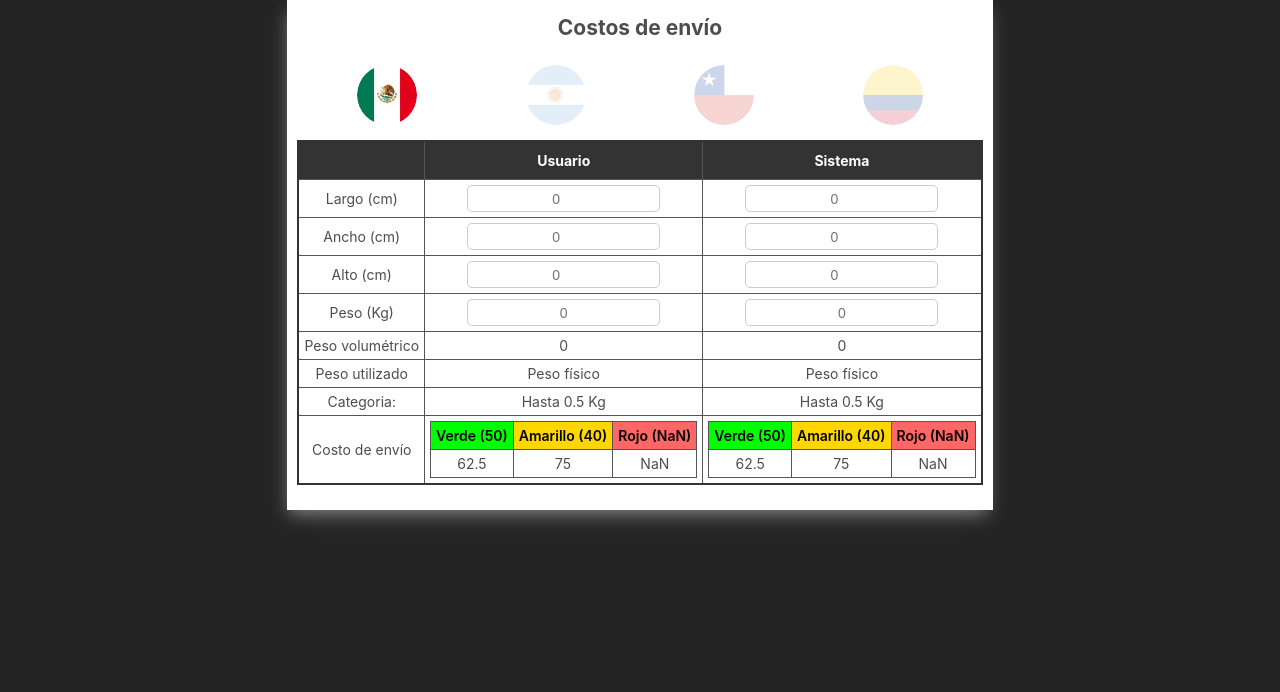
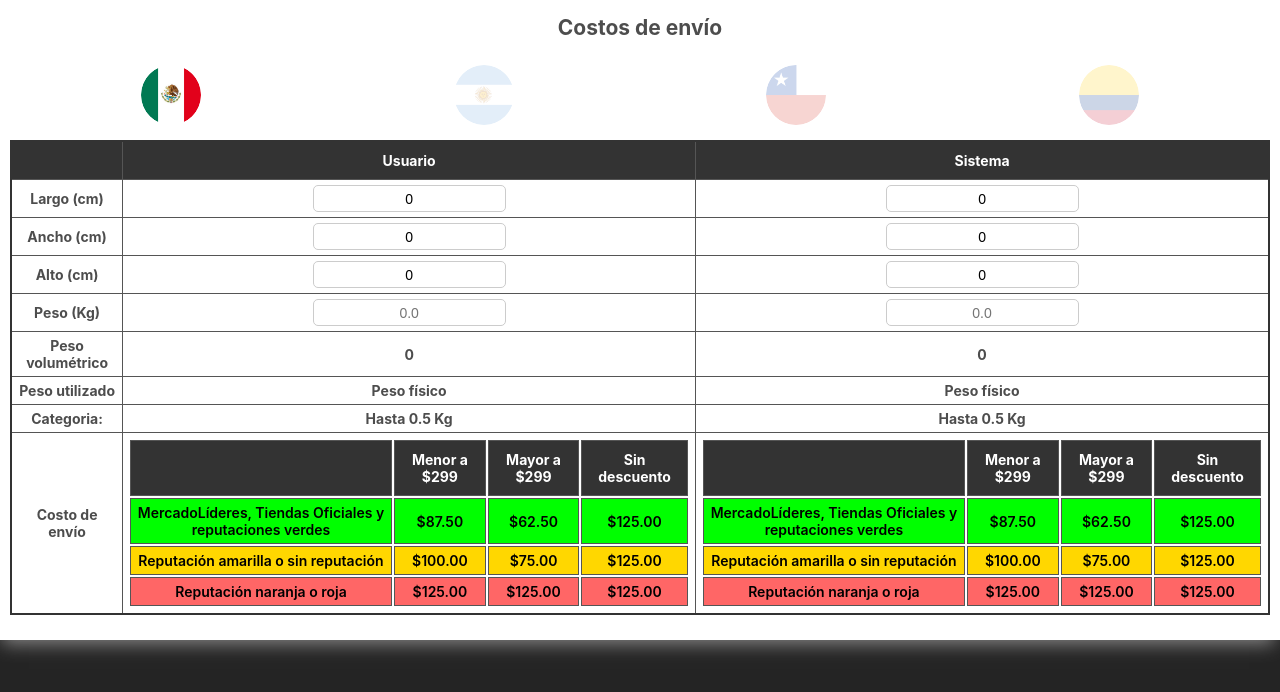
Before and after one commit to DellacquaD/shippingCostCalc, a React (Vite) app: page / in a window 1280 px wide. Shown: the top 692 px of the page. Built offline with nearby package versions, Linux system fonts and the light colour scheme; the HTML template or start-up script is replaced by a standard one.

Commit message:
working fine, change the format of shippingCost.json to get more information, change styles, and way to inputs works

```diff
--- a/package.json
+++ b/package.json
@@ -24,7 +24,9 @@
     "dayjs": "^1.11.9",
     "fortawesome": "^0.0.1-security",
     "react": "^18.2.0",
-    "react-dom": "^18.2.0"
+    "react-dom": "^18.2.0",
+    "simplebar": "^6.2.5",
+    "simplebar-react": "^3.2.4"
   },
   "devDependencies": {
     "@babel/cli": "^7.22.15",
--- a/src/Home.jsx
+++ b/src/Home.jsx
@@ -1,20 +1,18 @@
 import React, { useState, useEffect } from "react";
 import jsonShippingCost from "./shippingCost.json";
 
-
-
 function Home({ styles }) {
-  const [userLength, setUserLength] = useState("")
-  const [userWidth, setUserWidth] = useState("")
-  const [userHeight, setUserHeight] = useState("")
+  const [userLength, setUserLength] = useState(0)
+  const [userWidth, setUserWidth] = useState(0)
+  const [userHeight, setUserHeight] = useState(0)
   const [userWeight, setUserWeight] = useState("")
-  const [systemLength, setSystemLength] = useState("")
-  const [systemWidth, setSystemWidth] = useState("")
-  const [systemHeight, setSystemHeight] = useState("")
+  const [systemLength, setSystemLength] = useState(0)
+  const [systemWidth, setSystemWidth] = useState(0)
+  const [systemHeight, setSystemHeight] = useState(0)
   const [systemWeight, setSystemWeight] = useState("")
   const [weightDenominator, setWeightDenominator] = useState(4000)
   const [site, setSite] = useState("MLM")
-  const [tarifa, setTarifa] = useState({});
+  const [tarifa, setTarifa] = useState({})
 
   useEffect(() => {
     const findTarifa = (peso, site) => {
@@ -69,6 +67,7 @@ function Home({ styles }) {
     const systemTarifa = findTarifa(usedWeightSystem, site);
 
     // Actualizar las tarifas en el estado
+
     setTarifa({
       user: userTarifa,
       system: systemTarifa,
@@ -83,6 +82,7 @@ function Home({ styles }) {
     systemHeight,
     systemWeight,
     weightDenominator,
+    site,
   ]);
 
   const processUserWeight = (value) => {
@@ -105,28 +105,33 @@ function Home({ styles }) {
   //   const userCostoEnvio = tarifa.user ? tarifa.user.clave : "-";
   //   const systemCostoEnvio = tarifa.system ? tarifa.system.clave : "-";
 
-  const getColorDiscount = (site, color, valorCompra) => {
+  const getColorDiscount = (site, tipoDescuento) => {
     const descuentos = jsonShippingCost[site]?.Descuentos;
 
-    if (descuentos) {
-      const colorDescuentos = descuentos[color];
-      if (colorDescuentos) {
-        if (valorCompra < 299) {
-          return parseFloat(colorDescuentos["Menor a $299"]);
-        } else {
-          return parseFloat(colorDescuentos["Mayor a $299"]);
-        }
-      }
+    if (descuentos && descuentos[tipoDescuento]) {
+      return descuentos[tipoDescuento];
     }
 
     return 0;
   };
-  const calculateShippingCostWithDiscount = (costoEnvio, site, colorRepu) => {
-    const descuento = getColorDiscount(site, colorRepu);
-    const descuentoFactor = 1 - descuento / 100;
 
-    return costoEnvio * descuentoFactor;
+  const getUniqueKeys = (site) => {
+    const descuentos = jsonShippingCost[site]?.Descuentos;
+    if (!descuentos) return [];
+
+    const keys = Object.keys(descuentos);
+    const uniqueKeys = new Set();
+
+    keys.forEach((tipoDescuento) => {
+      Object.keys(descuentos[tipoDescuento]).forEach((clave) => {
+        uniqueKeys.add(clave);
+      });
+    });
+
+    return Array.from(uniqueKeys);
   };
+
+  const uniqueKeys = getUniqueKeys(site);
 
 
   return (
@@ -152,20 +157,29 @@ function Home({ styles }) {
             <td>
             <input
               type="number"
-                placeholder="0"
               value={userLength}
-                onChange={(e) => setUserLength(Math.ceil(e.target.value))}
-                onClick={() => setUserLength("")}
-                step="1"
+              onChange={(e) => setUserLength(e.target.value)}
+              onMouseDown={() => setUserLength("")}
+              onBlur={(e) => {
+                const value = parseFloat(e.target.value);
+                if (!isNaN(value)) {
+                  setUserLength(Math.ceil(value));
+                }
+              }}
             />
             </td>
             <td>
               <input
                 type="number"
-                placeholder="0"
                 value={systemLength}
-                onChange={(e) => setSystemLength(Math.ceil(e.target.value))}
+                onChange={(e) => setSystemLength(e.target.value)}
                 onClick={() => setSystemLength("")}
+                onBlur={(e) => {
+                  const value = parseFloat(e.target.value);
+                  if (!isNaN(value)) {
+                    setSystemLength(Math.ceil(value));
+                  }
+                }}
                 step="1"
               />
             </td>
@@ -175,20 +189,30 @@ function Home({ styles }) {
             <td>
               <input
                 type="number"
-                placeholder="0"
                 value={userWidth}
-                onChange={(e) => setUserWidth(Math.ceil(e.target.value))}
+                onChange={(e) => setUserWidth(e.target.value)}
                 onClick={() => setUserWidth("")}
+                onBlur={(e) => {
+                  const value = parseFloat(e.target.value);
+                  if (!isNaN(value)) {
+                    setUserWidth(Math.ceil(value));
+                  }
+                }}
                 step="1"
               />
             </td>
             <td>
               <input
                 type="number"
-                placeholder="0"
                 value={systemWidth}
-                onChange={(e) => setSystemWidth(Math.ceil(e.target.value))}
+                onChange={(e) => setSystemWidth(e.target.value)}
                 onClick={() => setSystemWidth("")}
+                onBlur={(e) => {
+                  const value = parseFloat(e.target.value);
+                  if (!isNaN(value)) {
+                    setSystemWidth(Math.ceil(value));
+                  }
+                }}
                 step="1"
               />
             </td>
@@ -198,20 +222,30 @@ function Home({ styles }) {
             <td>
               <input
                 type="number"
-                placeholder="0"
                 value={userHeight}
-                onChange={(e) => setUserHeight(Math.ceil(e.target.value))}
+                onChange={(e) => setUserHeight(e.target.value)}
                 onClick={() => setUserHeight("")}
+                onBlur={(e) => {
+                  const value = parseFloat(e.target.value);
+                  if (!isNaN(value)) {
+                    setUserHeight(Math.ceil(value));
+                  }
+                }}
                 step="1"
               />
             </td>
             <td>
               <input
                 type="number"
-                placeholder="0"
                 value={systemHeight}
-                onChange={(e) => setSystemHeight(Math.ceil(e.target.value))}
+                onChange={(e) => setSystemHeight(e.target.value)}
                 onClick={() => setSystemHeight("")}
+                onBlur={(e) => {
+                  const value = parseFloat(e.target.value);
+                  if (!isNaN(value)) {
+                    setSystemHeight(Math.ceil(value));
+                  }
+                }}
                 step="1"
               />
             </td>
@@ -220,8 +254,8 @@ function Home({ styles }) {
             <td>Peso (Kg)</td>
             <td>
               <input
-                type="text"
-                placeholder="0"
+                type="number"
+                placeholder="0.0"
                 value={userWeight}
                 onChange={(e) => {setUserWeight(e.target.value) ; processUserWeight(e.target.value) }}
                 onClick={() => setUserWeight("")}
@@ -230,8 +264,8 @@ function Home({ styles }) {
             </td>
             <td>
               <input
-                type="text"
-                placeholder="0"
+                type="number"
+                placeholder="0.0"
                 value={systemWeight}
                 onChange={(e) => {setSystemWeight(e.target.value) ; processSystemWeight(e.target.value) }}
                 onClick={() => setSystemWeight("")}
@@ -257,30 +291,53 @@ function Home({ styles }) {
           <tr>
           <td>Costo de envío</td>
             <td>
+              <table>
+                <thead>
                   <tr>
-                <td className={styles.greenRepu}> Verde ({getColorDiscount(site, "verde")})</td>
-                <td className={styles.yellowRepu}> Amarillo ({getColorDiscount(site, "amarillo")})</td>
-                <td className={styles.redsRepu}> Rojo ({getColorDiscount(site, "rojo")})</td>
+                    <th></th>
+                    {uniqueKeys.map((clave) => (
+                      <th key={clave}>{clave}</th>
+                    ))}
                   </tr>
-              <tr>
-                <td>{calculateShippingCostWithDiscount(tarifa.user?.valor, site, "verde")}</td>
-                <td>{calculateShippingCostWithDiscount(tarifa.user?.valor, site, "amarillo")}</td>
-                <td>{calculateShippingCostWithDiscount(tarifa.user?.valor, site, "rojo")}</td>
+                </thead>
+                <tbody>
+                {Object.keys(jsonShippingCost[site]?.Descuentos || {}).map((tipoDescuento, index) => (
+                  <tr key={tipoDescuento}>
+                    <td className={styles[`class${index}`]}> {tipoDescuento}</td>
+                    {uniqueKeys.map((clave) => (
+                      <td className={styles[`class${index}`]} key={clave}>
+                        {tarifa.user ? "$" + (tarifa.user.valor * (1 - (jsonShippingCost[site]?.Descuentos[tipoDescuento][clave] ? jsonShippingCost[site]?.Descuentos[tipoDescuento][clave] / 100 : 0))).toFixed(2) : '0.00'}
+                      </td>
+                    ))}
                   </tr>
+                ))}
+                </tbody>
+              </table>
             </td>
             <td>
+            <table>
+                <thead>
                   <tr>
-                <td className={styles.greenRepu}> Verde ({getColorDiscount(site, "verde")}) </td>
-                <td className={styles.yellowRepu}> Amarillo ({getColorDiscount(site, "amarillo")})</td>
-                <td className={styles.redsRepu}> Rojo ({getColorDiscount(site, "rojo")})</td>
+                    <th></th>
+                    {uniqueKeys.map((clave) => (
+                      <th key={clave}>{clave}</th>
+                    ))}
                   </tr>
-              <tr>
-                <td >{calculateShippingCostWithDiscount(tarifa.system?.valor, site, "verde")}</td>
-                <td >{calculateShippingCostWithDiscount(tarifa.system?.valor, site, "amarillo")}</td>
-                <td >{calculateShippingCostWithDiscount(tarifa.system?.valor, site, "rojo")}</td>
+                </thead>
+                <tbody>
+                  {Object.keys(jsonShippingCost[site]?.Descuentos || {}).map((tipoDescuento, index) => (
+                    <tr className={styles[tipoDescuento]} key={tipoDescuento}>
+                      <td className={styles[`class${index}`]} >{tipoDescuento}</td>
+                      {uniqueKeys.map((clave) => (
+                        <td className={styles[`class${index}`]} key={clave}>
+                          {tarifa.system ? "$" + (tarifa.system.valor * (1 - (jsonShippingCost[site]?.Descuentos[tipoDescuento][clave] ? jsonShippingCost[site]?.Descuentos[tipoDescuento][clave] / 100 : 0))).toFixed(2) : '0.00'}
+                        </td>
+                      ))}
                     </tr>
+                  ))}
+                </tbody>
+              </table>
             </td>
-            {/* <td>{tarifa.system ? tarifa.system.valor : "-"}</td> */}
           </tr>
         </tbody>
       </table>
--- a/src/Styles.module.css
+++ b/src/Styles.module.css
@@ -7,6 +7,7 @@
     box-shadow: -2px 8px 17px -4px rgb(134, 133, 133);
     -webkit-box-shadow: -2px 8px 17px -4px rgb(134, 133, 133);
     -moz-box-shadow: -2px 8px 17px -4px rgb(134, 133, 133);
+    font-weight: 700;
 }
 
 input {
@@ -16,6 +17,29 @@ input {
     padding: 5px;
     font-size: 1rem;
     text-align: center;
+}
+
+.class0 {
+    background-color: #00FF00;
+    color: black;
+    font-weight: 600;
+}
+
+.class1 {
+    background-color: #FFD700;
+    color: black;
+    font-weight: 600;
+}
+
+.class2 {
+    background-color: #FF6666;
+    font-weight: 600;
+    color: black;
+}
+
+input[type=number]::-webkit-inner-spin-button, input[type=number]::-webkit-outer-spin-button {
+    -webkit-appearance: none;
+    margin: 0;
 }
 
 .sites {
@@ -51,6 +75,10 @@ article {
   grid-column: 2;
 }
 
+.tdBorderNone {
+  border: none;
+}
+
 
 /* Estilos para el contenedor principal */
 /* Estilos para la tabla */
@@ -59,6 +87,15 @@ article {
   border-collapse: collapse;
   margin-bottom: 20px;
   border: 2px solid #333;
+}
+
+.calculator::-webkit-scrollbar {
+  width: 5px;
+}
+
+.calculator::-webkit-scrollbar-thumb {
+  background-color: rgba(240, 87, 45, 0.7);
+  border-radius: 20px;
 }
 
 /* Estilos para las celdas de encabezado */
--- a/src/shippingCost.json
+++ b/src/shippingCost.json
@@ -1,16 +1,16 @@
 {
     "MLM" : {
           "Descuentos": {
-            "verde" : {
+            "MercadoLíderes, Tiendas Oficiales y reputaciones verdes" : {
               "Menor a $299": 30,
               "Mayor a $299": 50
             },
-            "amarillo" : {
+            "Reputación amarilla o sin reputación" : {
               "Menor a $299": 20,
               "Mayor a $299": 40
             },
-            "rojo" : {
-                "no aplica": 0
+            "Reputación naranja o roja" : {
+                "Sin descuento": 0
             }
           },
           "Tarifas" : {
@@ -46,16 +46,16 @@
     },
     "MCO" : {
         "Descuentos": {
-          "verde" : {
-            "Menor a $90.000 con full": 60,
-            "Menor a $90.000 sin full": 50
+          "MercadoLíderes, Tiendas Oficiales y reputaciones verdes" : {
+            "Mayor a $90.000 con full": 60,
+            "Mayor a $90.000 sin full": 50
           },
-          "amarillo" : {
-            "Menor a $90.000 con full": 50,
-            "Menor a $90.000 sin full": 40
+          "Reputación amarilla o vendedores sin reputación" : {
+            "Mayor a $90.000 con full": 50,
+            "Mayor a $90.000 sin full": 40
           },
-          "rojo" : {
-              "no aplica": 0
+          "Reputación naranja o roja" : {
+              "Sin descuento": 0
           }
         },
         "Tarifas" : {
@@ -75,51 +75,51 @@
   },
     "MLA" : {
         "Descuentos": {
-            "verde" : {
-                "Mayor a 10000": 50
-            },
-            "amarillo" : {
-                "Mayor a 10000": 40
-            },
-            "rojo" : {
-                "no aplica": 0
+          "Mercado Lideres, Tiendas oficiales y Reputaciones verdes" : {
+            "Mayor a 10000": 50
+          },
+          "Reputación amarilla o vendedores sin reputación" : {
+              "Mayor a 10000": 40
+          },
+            "Reputación naranja o roja" : {
+                "Sin descuento": 0
             }
           },
         "Tarifas": {
-            "Hasta 0,3 Kg": "$ 2.849,99",
-            "0,3 a 0,5 Kg": "$ 2.904,99",
-            "0,5 a 1 Kg": "$ 3.509,99",
-            "1 a 2 Kg": "$ 3.729,99",
-            "2 a 5 Kg": "$ 4.594,99",
-            "5 a 10 Kg": "$ 5.434,99",
-            "10 a 15 Kg": "$ 6.289,99",
-            "15 a 20 Kg": "$ 7.374,99",
-            "20 a 25 Kg": "$ 8.039,99",
-            "Más de 25 Kg": "$ 11.389,99"
+            "Hasta 0,3 Kg": "$ 2,849.99",
+            "0,3 a 0,5 Kg": "$ 2,904.99",
+            "0,5 a 1 Kg": "$ 3,509.99",
+            "1 a 2 Kg": "$ 3,729.99",
+            "2 a 5 Kg": "$ 4,594.99",
+            "5 a 10 Kg": "$ 5,434.99",
+            "10 a 15 Kg": "$ 6,289.99",
+            "15 a 20 Kg": "$ 7,374.99",
+            "20 a 25 Kg": "$ 8,039.99",
+            "Más de 25 Kg": "$ 11,389.99"
           }
     },
     "MLC" : {
         "Descuentos": {
-            "verde" : {
+            "MercadoLíderes, Tiendas Oficiales y reputaciones verdes" : {
                 "Mayor a 19990": 50
             },
-            "amarillo" : {
+            "Reputación amarilla o vendedores sin reputación" : {
                 "Mayor a 19990": 40
             },
-            "rojo" : {
-                "no aplica": 0
+            "Reputación naranja o roja" : {
+                "Sin descuento": 0
             }
           },
         "Tarifas": {
-            "Hasta 0,5 Kg": "$ 2.904,99",
-            "0,5 a 1 Kg": "$ 3.509,99",
-            "1 a 2 Kg": "$ 3.729,99",
-            "2 a 5 Kg": "$ 4.594,99",
-            "5 a 10 Kg": "$ 5.434,99",
-            "10 a 15 Kg": "$ 6.289,99",
-            "15 a 20 Kg": "$ 7.374,99",
-            "20 a 25 Kg": "$ 8.039,99",
-            "Más de 25 Kg": "$ 11.389,99"
+            "Hasta 0,5 Kg": "$ 2,904.99",
+            "0,5 a 1 Kg": "$ 3,509.99",
+            "1 a 2 Kg": "$ 3,729.99",
+            "2 a 5 Kg": "$ 4,594.99",
+            "5 a 10 Kg": "$ 5,434.99",
+            "10 a 15 Kg": "$ 6,289.99",
+            "15 a 20 Kg": "$ 7,374.99",
+            "20 a 25 Kg": "$ 8,039.99",
+            "Más de 25 Kg": "$ 11,389.99"
           }
     }
 }
```
Also changed, not shown: public/content.js (added, +7 -0 lines), public/manifest.json, 1 other file (tests, documents, lock files or other folders). Lines whose indentation alone changed are shown as unchanged.
